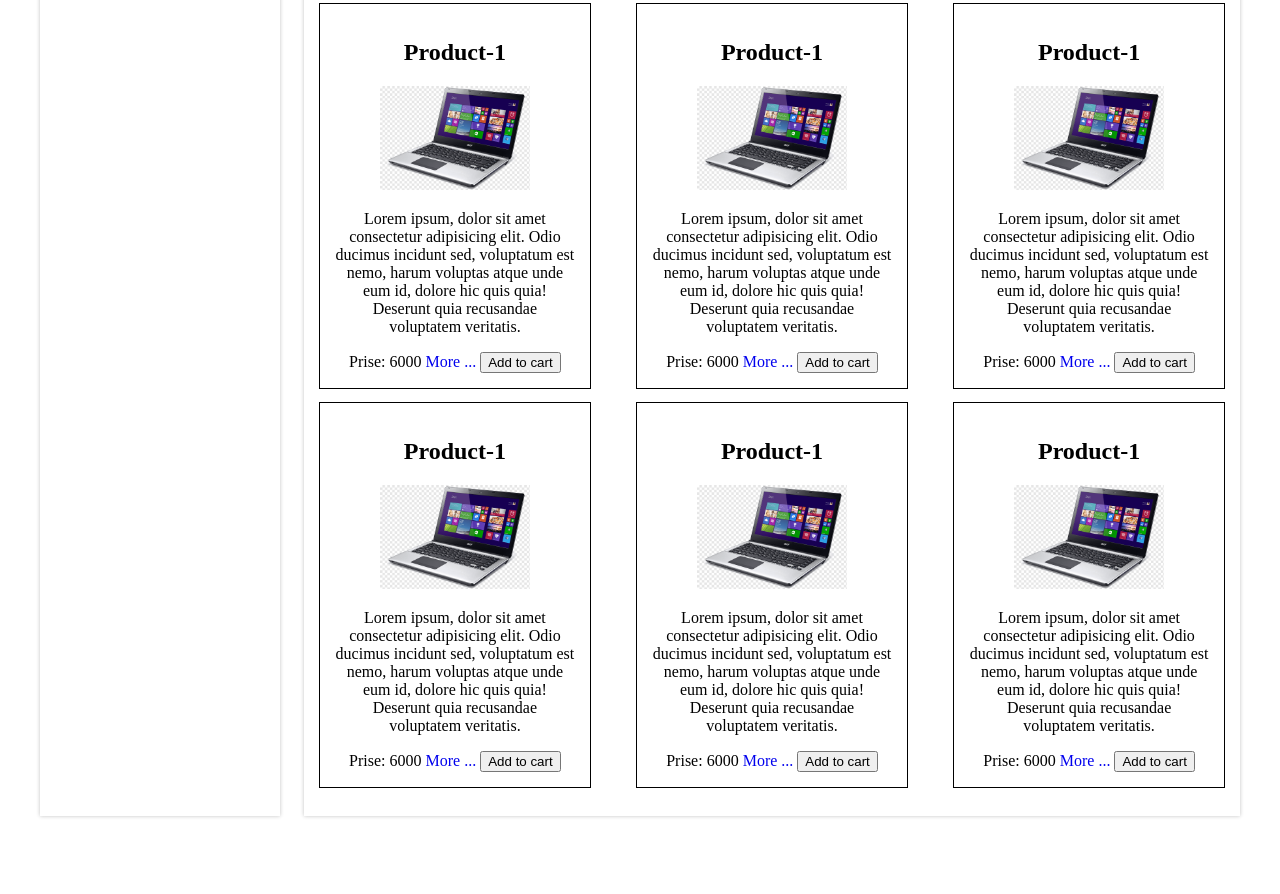
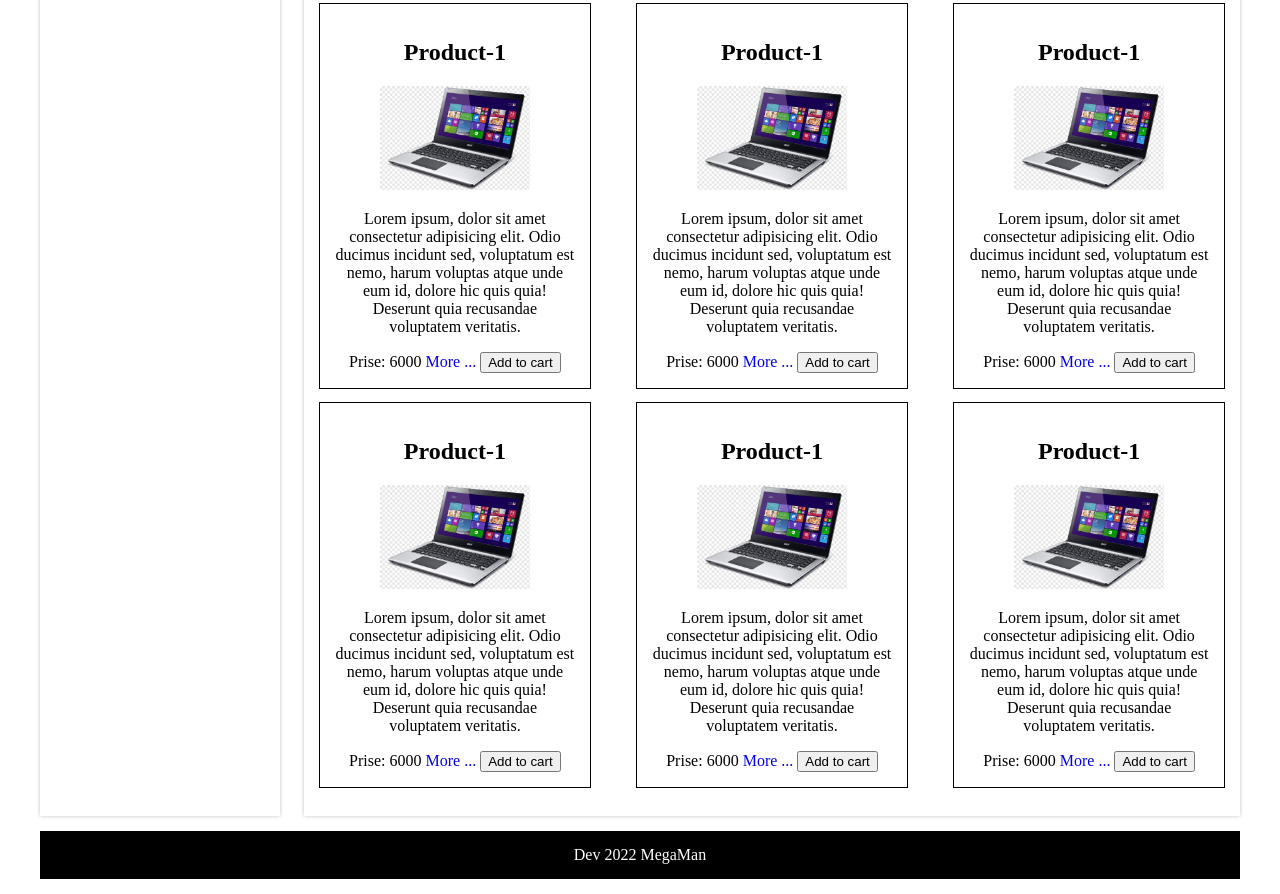
Before and after one commit to OlehTsyvatiy/js-13-06-2022, a plain HTML site: page index.html in a window 1280 px wide. Shown: the part 671-1565 px from the top of the page. Before the commit the page ends 1502 px from the top, so only its background shows below. Drawn offline with Linux system fonts and the light colour scheme; files whose address does not match are found by name.

Commit message:
add footer and fix main style

```diff
--- a/index.html
+++ b/index.html
@@ -126,5 +126,8 @@
     </main>
     </div>
 </div>
+<footer>
+    <span>Dev 2022 MegaMan</span>
+</footer>
 </body>
 </html>
--- a/style.css
+++ b/style.css
@@ -117,6 +117,21 @@ width: 20%;
 background: #d9d9d980;
 }
 
+h1 {
+    margin-left: 10px;
+    text-transform: uppercase;
+    color: #6b6b6b;
+}
+
+footer {
+    margin: 15px auto;
+    background: black;
+    color: white;
+    padding: 15px 0;
+    text-align: center;
+    max-width: 1200px;
+}
+
 @media(max-width: 732px) {
     header {
         flex-direction: column;
```
